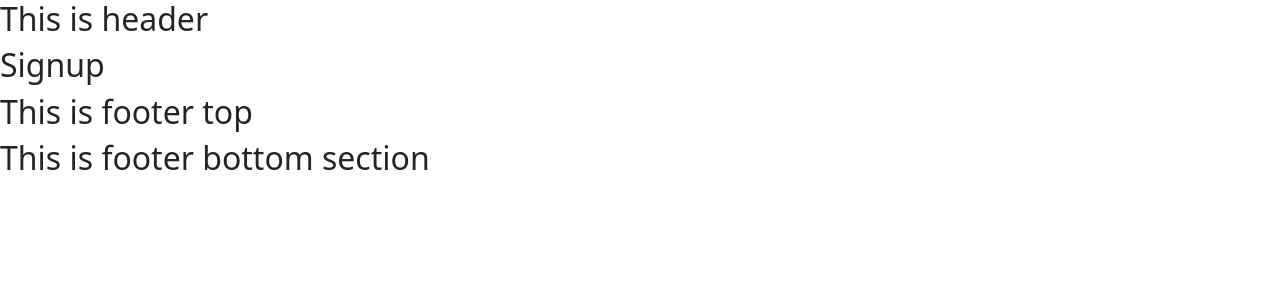
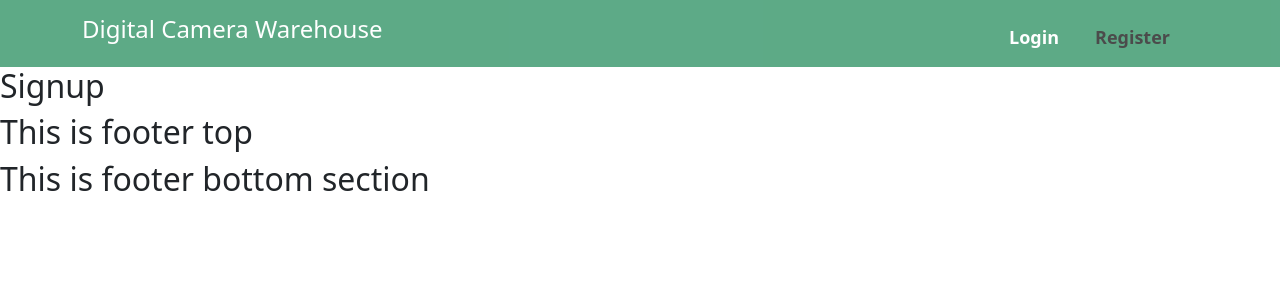
Before and after one commit to EmtiazHossainE2/digital-camera-warehouse, a React (Create React App) app: page /signup in a window 1280 px wide. Shown: the top 300 px of the page. Built offline with nearby package versions, Linux system fonts and the light colour scheme.

Commit message:
header added

```diff
--- /dev/null
+++ b/src/components/CustomLink/CustomLink.js
@@ -0,0 +1,25 @@
+import React from 'react';
+import { Link, useMatch, useResolvedPath } from 'react-router-dom';
+
+const CustomLink = ({ children, to, ...props }) => {
+    let resolved = useResolvedPath(to);
+    let match = useMatch({ path: resolved.pathname, end: true });
+
+    return (
+        <div>
+            <Link
+                style={
+                    { color: match ? "black" : "white" }
+                }
+                to={to}
+                {...props}
+            >
+                {children}
+            </Link>
+        </div>
+    );
+};
+
+export default CustomLink;
+
+//borderBottom: match ? "4px solid orange" : "none"
--- /dev/null
+++ b/src/components/Header/Header.css
@@ -0,0 +1,12 @@
+
+.header-container{
+    padding: 10px 0;
+    opacity: 0.7;
+}
+.nav-style a {
+    text-decoration: none;
+    margin-right: 20px;
+    padding: 2px;
+    font-size: 18px;
+    color: rgb(241, 232, 232) ;
+}
--- a/src/components/Header/Header.js
+++ b/src/components/Header/Header.js
@@ -1,9 +1,27 @@
 import React from 'react';
+import { Container, Nav, Navbar } from 'react-bootstrap';
+import { Link } from 'react-router-dom';
+import CustomLink from '../CustomLink/CustomLink';
+import './Header.css'
 
 const Header = () => {
     return (
         <div>
-            <h2>This is header</h2>
+            <Navbar collapseOnSelect expand="lg"   className='header-container bg-success' variant="dark">
+                <Container >
+                    <Navbar.Brand as={Link} to="/">
+                        <h4>Digital Camera Warehouse</h4>
+                    </Navbar.Brand>
+                    <Navbar.Toggle aria-controls="responsive-navbar-nav" />
+                    <Navbar.Collapse id="responsive-navbar-nav">
+                        <Nav className="me-auto"></Nav>
+                        <Nav className='nav-style my-1'>
+                            <Nav.Link as={CustomLink} to='/login' className='mt-2 fw-bold'>Login</Nav.Link>
+                            <Nav.Link as={CustomLink} to='/signup' className='mt-2 fw-bold'>Register</Nav.Link>
+                        </Nav>
+                    </Navbar.Collapse>
+                </Container>
+            </Navbar>
         </div>
     );
 };
```
Also changed, not shown: src/images/logo.png (added), 1 other file (tests, documents, lock files or other folders).
